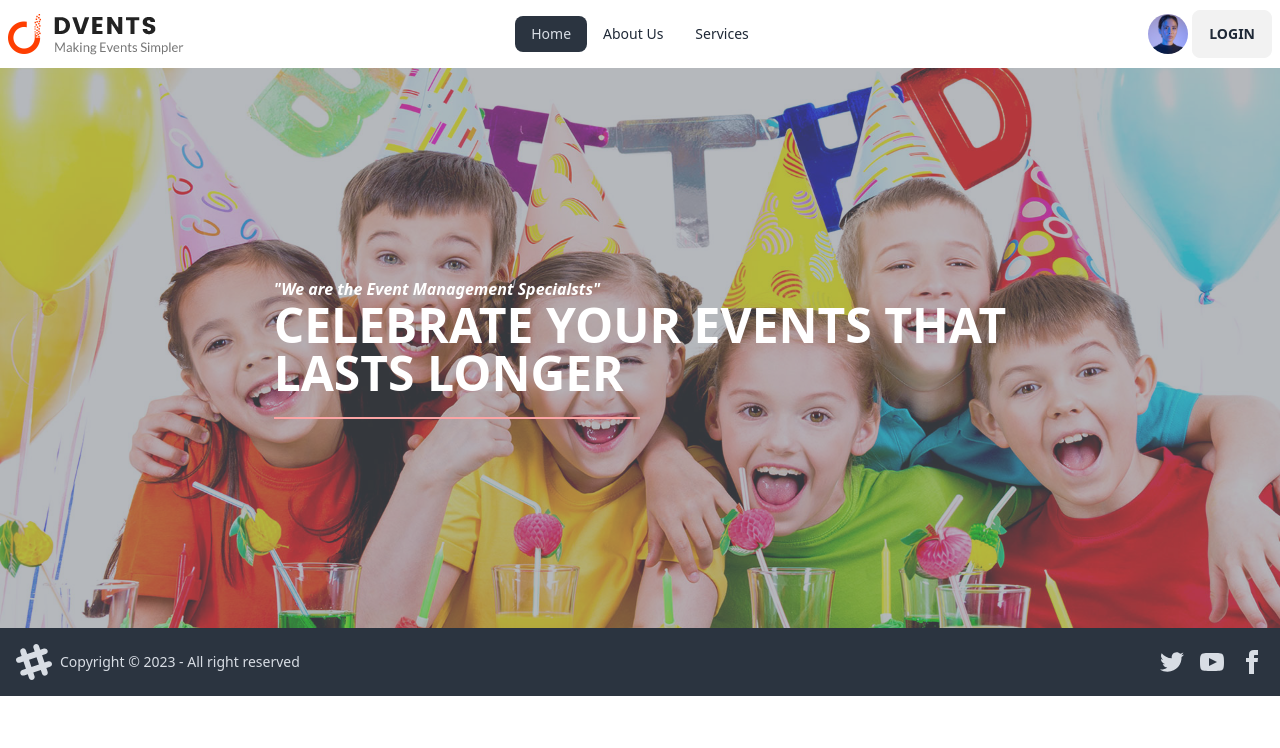
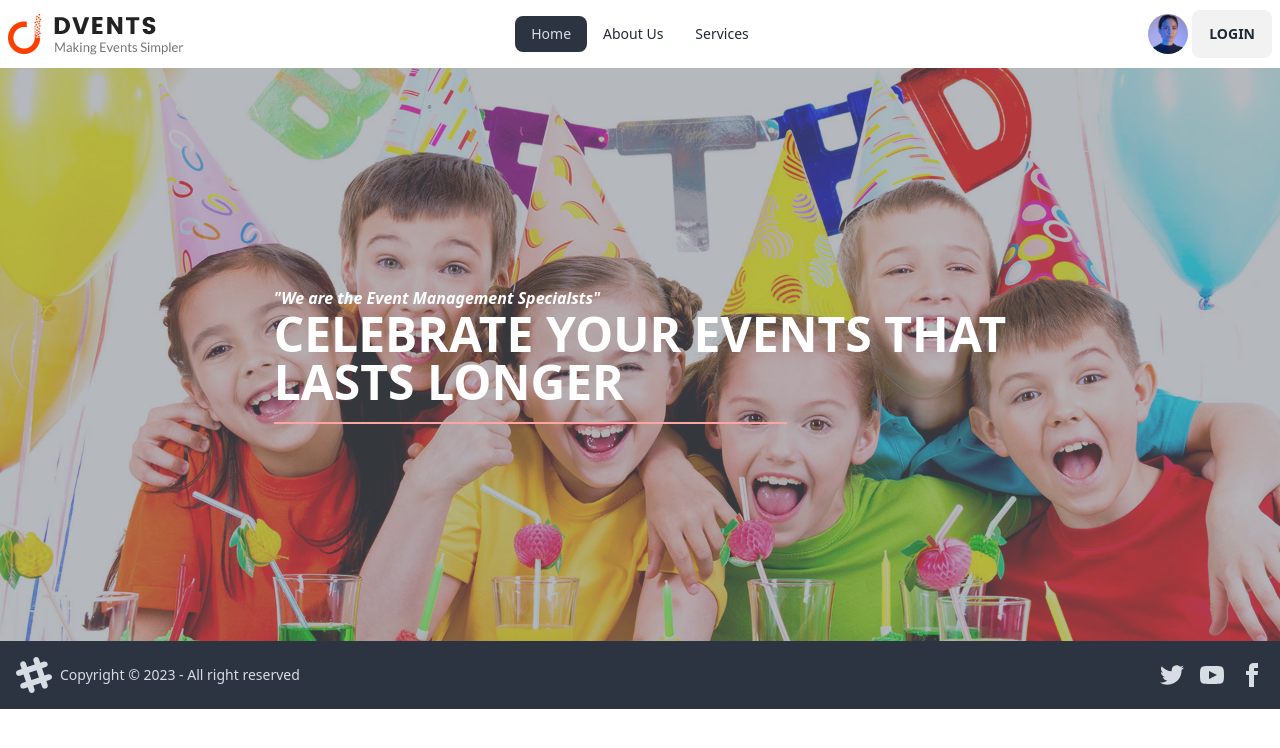
Before and after one commit to Saifulkhandaker/sports-event, a React (Vite) app: page / in a window 1280 px wide. Shown: the top 748 px of the page. Built offline with nearby package versions, Linux system fonts and the light colour scheme.

Commit message:
banner hight updated

```diff
--- a/src/Components/Banner.jsx
+++ b/src/Components/Banner.jsx
@@ -4,9 +4,9 @@ import banner  from "../assets/Images/Banner.jpg"
 const Banner = () => {
     return (
         <div>
-            <div className="hero h-[70vh]">
+            <div className="hero">
             <img
-          className="hero-overlay md:h-[70vh] inset-70 bg-white opacity-50 w-full rounded-none"
+          className="hero-overlay inset-70 bg-white opacity-50 w-full rounded-none"
           src={banner}
           alt="banner"
         />
@@ -14,8 +14,8 @@ const Banner = () => {
   <div className="hero-content text-center text-neutral-content">
     <div className="text-left">
       <p className='font-bold text-white text italic'>"We are the Event Management Specialsts"</p>
-      <h1 className="mb-5 text-5xl text-white font-bold">CELEBRATE YOUR EVENTS THAT <br /> LASTS LONGER </h1>
-      <hr className='border-t-2 border-red-300 w-[50%]' />
+      <h1 className=" text-2xl md:text-5xl text-white font-bold">CELEBRATE YOUR EVENTS THAT <br /> LASTS LONGER </h1>
+      <hr className='border-t-2 mt-4 border-red-300 w-[70%]' />
     </div>
   </div>
 </div>
```
